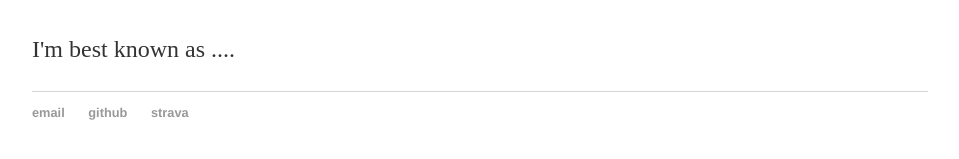
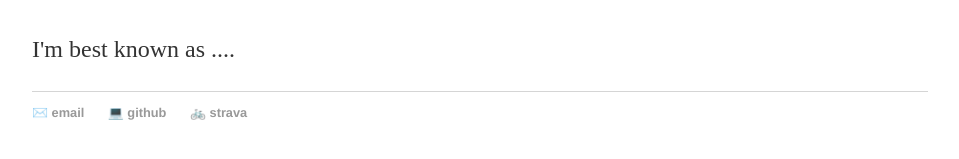
Before and after one commit to tricalnikhil/tricalnikhil.github.io, a Jekyll site: the page built from index.html, in a window 1280 px wide. Shown: the part 164-323 px from the top of the page, without its empty margins (160-1119 px from the left). Built offline with Jekyll 4.4.1, drawn with Linux system fonts in a browser that asks for light colours; part of the change alters nothing that is shown.

Commit message:
emojis to footer

```diff
--- a/_layouts/default.html
+++ b/_layouts/default.html
@@ -22,9 +22,9 @@
 			</div><!-- /.container -->
 			<footer>
 	    		<ul>
-	        		<li><a href="mailto:me@shahnikhil.com">email</a></li>
-	        		<li><a href="https://github.com/tricalnikhil">github</a></li>
-							<li><a href="https://www.strava.com/athletes/3615382">strava</a></li>
+	        		<li><a href="mailto:me@shahnikhil.com">✉️ email</a></li>
+	        		<li><a href="https://github.com/tricalnikhil">💻 github</a></li>
+							<li><a href="https://www.strava.com/athletes/tricalnikhil">🚲 strava</a></li>
 				</ul>
 			</footer>
 		</body>
```
